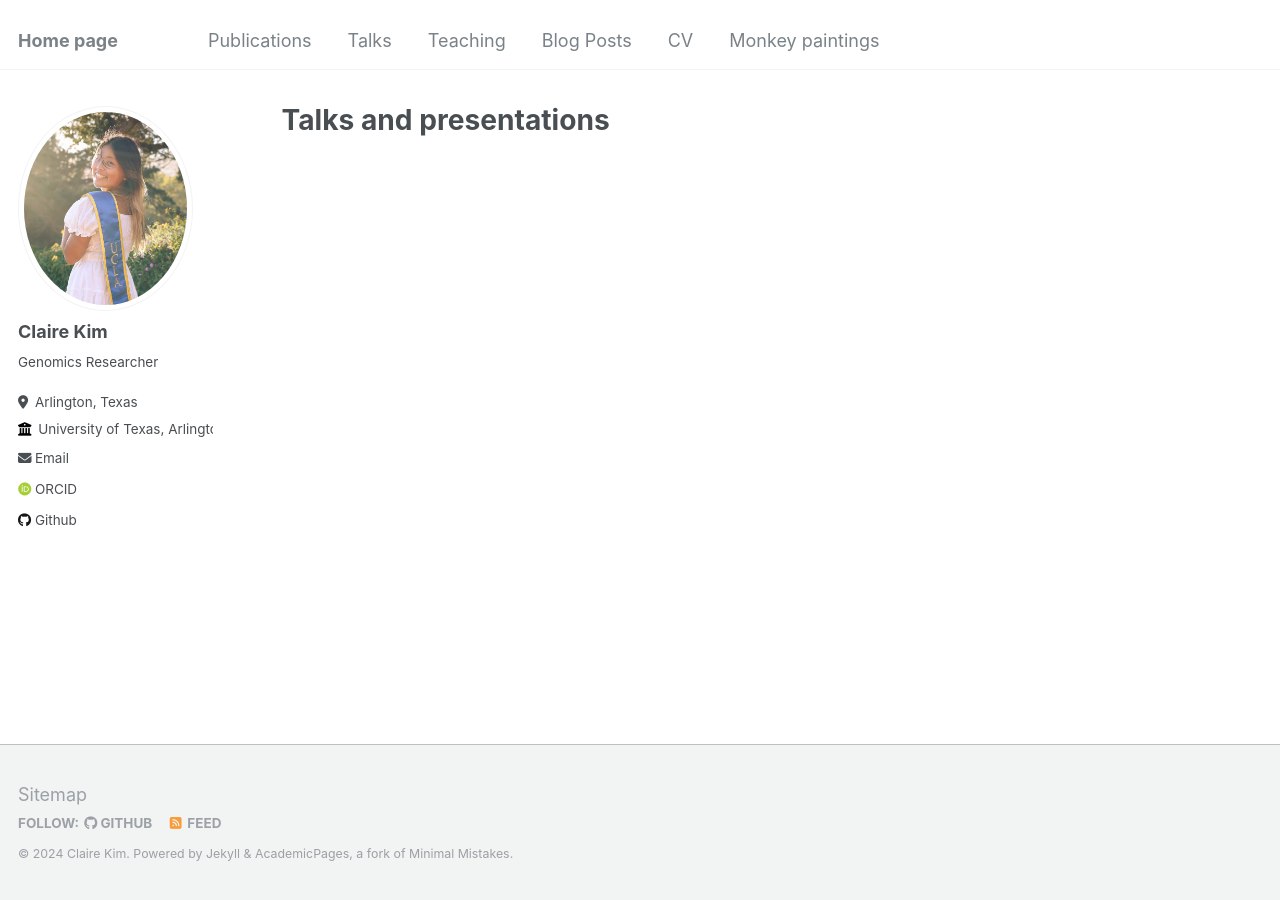
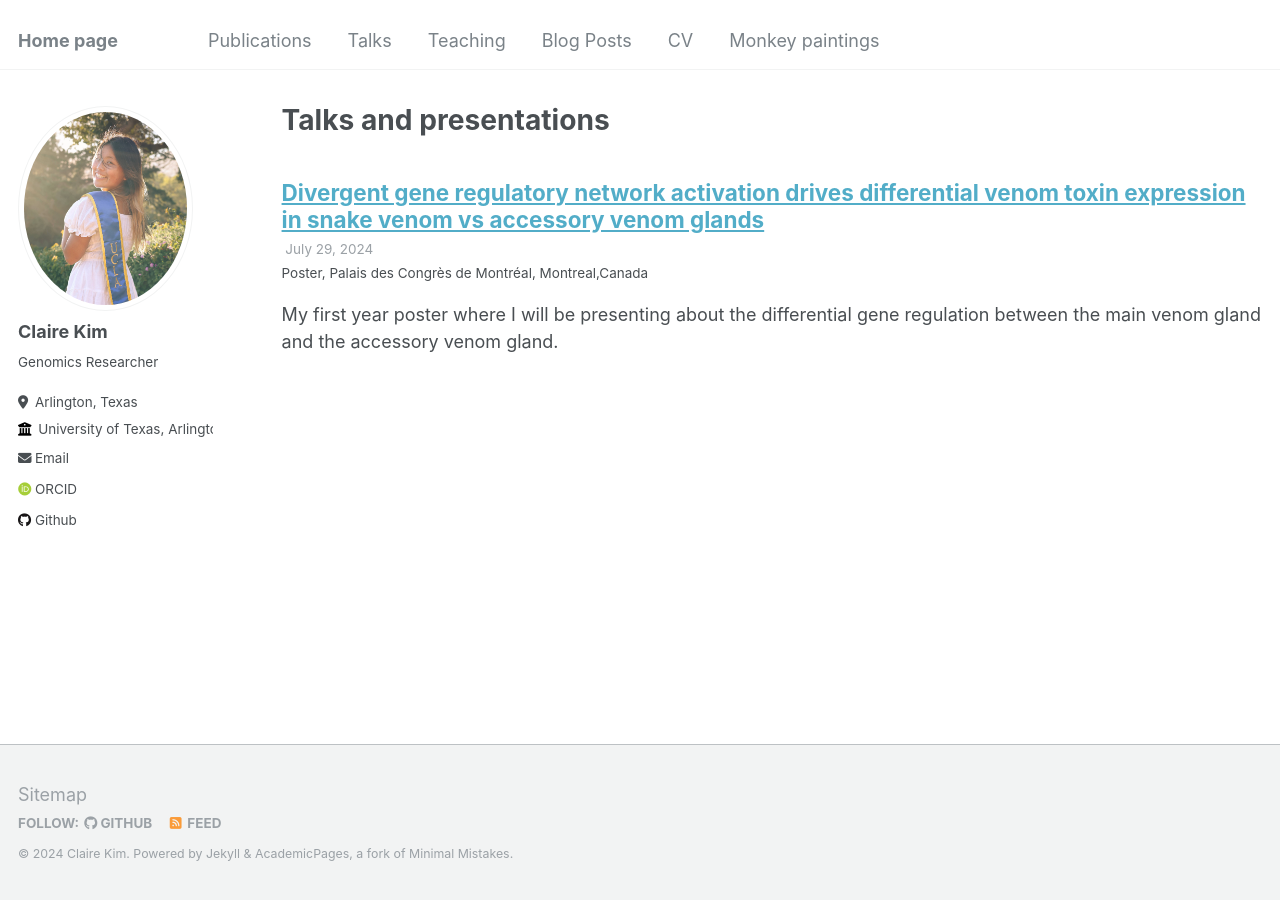
Before and after one commit to ckim0306/ckim0306.github.io, a Jekyll site: the page built from _pages/talks.html, in a window 1280 px wide. Built offline with Jekyll 4.4.1, drawn with Linux system fonts in a browser that asks for light colours; some web fonts are replaced; a file with an impossible date is left out.

Commit message:
Added my poster title

```diff
--- a/_talks/2012-03-01-talk-1.md
+++ b/_talks/2012-03-01-talk-1.md
@@ -1,10 +1,10 @@
 ---
-title: "Poster coming soon!"
+title: "Divergent gene regulatory network activation drives differential venom toxin expression in snake venom vs accessory venom glands"
 collection: talks
 type: "Poster"
 permalink: /talks/2012-03-01-talk-1
 venue: "Palais des Congrès de Montréal"
-date: 07-29-2024
+date: 2024-07-29
 location: "Montreal,Canada"
 ---
 
```
